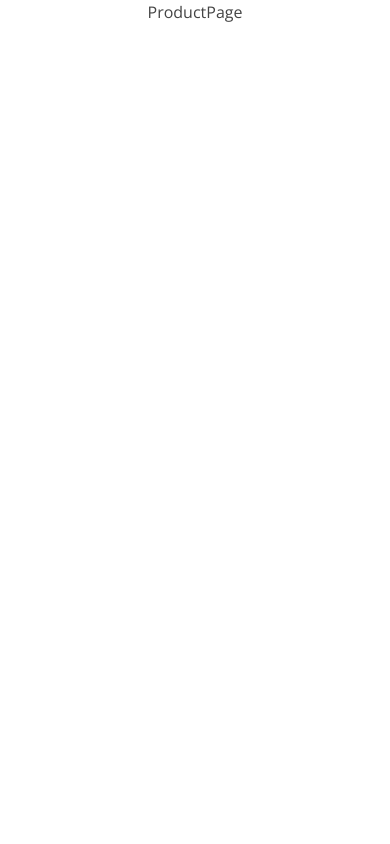
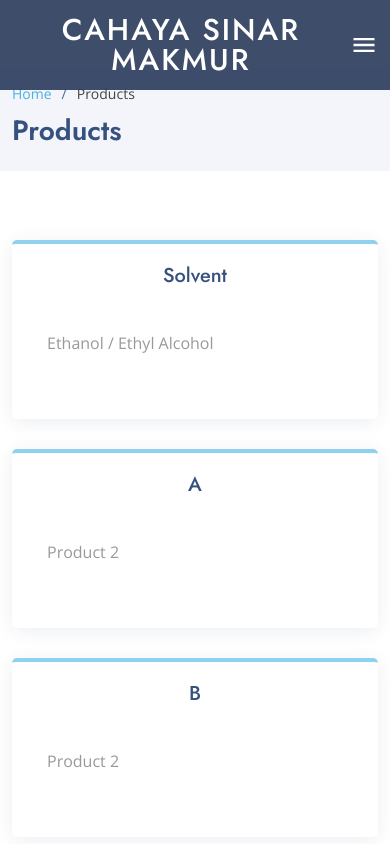
Before and after one commit to steventjoa89/cahaya-sinar-makmur, a React (Create React App) app: page /products in a window 390 px wide. Shown: the top 844 px of the page. Built offline with nearby package versions, Linux system fonts and the light colour scheme.

Commit message:
product page done.

```diff
--- a/package.json
+++ b/package.json
@@ -9,6 +9,7 @@
     "react": "^18.2.0",
     "react-dom": "^18.2.0",
     "react-icons": "^5.0.1",
+    "react-masonry-css": "^1.0.16",
     "react-router-dom": "^6.22.3",
     "react-scripts": "5.0.1",
     "web-vitals": "^2.1.4"
--- a/src/App.js
+++ b/src/App.js
@@ -3,6 +3,7 @@ import { Route, Routes } from "react-router-dom";
 import HomePage from "./pages/Home";
 import AboutUsPage from "./pages/AboutUs";
 import ProductPage from "./pages/Product";
+import ProductDetails from "./pages/ProductDetails";
 
 function App() {
   return (
@@ -11,6 +12,7 @@ function App() {
         <Route path="/" element={<HomePage />} exact />
         <Route path="/about-us" element={<AboutUsPage />} />
         <Route path="/products" element={<ProductPage />} />
+        <Route path="/products/:id" element={<ProductDetails />} />
       </Routes>
     </div>
   );
--- a/src/components/Products.js
+++ b/src/components/Products.js
@@ -36,7 +36,7 @@ function Products() {
         </div>
 
         <Link to="/products" className="btn-show-more">
-          Explore More
+          See More
         </Link>
       </div>
     </section>
--- a/src/data/data.js
+++ b/src/data/data.js
@@ -9,22 +9,52 @@ export const PRODUCT_CATEGORIES = [
   {
     id: 1,
     name: "solvent",
-    image: "https://media.istockphoto.com/id/1063777306/photo/yellow-liquid-spilled-petrol-additive-innovative-supply.jpg?s=612x612&w=0&k=20&c=VVTMkh_J-Mlm8v_PqO_D_h3Dzl1JNmLu5tCa1ZUEEtI=",
+    image:
+      "https://media.istockphoto.com/id/1063777306/photo/yellow-liquid-spilled-petrol-additive-innovative-supply.jpg?s=612x612&w=0&k=20&c=VVTMkh_J-Mlm8v_PqO_D_h3Dzl1JNmLu5tCa1ZUEEtI=",
     // image: "/images/products/solvent.jpg",
   },
   {
     id: 2,
     name: "alcohols",
-    image: "https://media.istockphoto.com/id/1418367954/photo/acetone-in-glass-chemical-in-the-laboratory-and-industry.jpg?s=612x612&w=0&k=20&c=O3OSJtTMQXKek5bdrhJUab9Q_HGEDlBABEv3FOn2qK8=",
+    image:
+      "https://media.istockphoto.com/id/1418367954/photo/acetone-in-glass-chemical-in-the-laboratory-and-industry.jpg?s=612x612&w=0&k=20&c=O3OSJtTMQXKek5bdrhJUab9Q_HGEDlBABEv3FOn2qK8=",
   },
   {
     id: 3,
     name: "glycols",
-    image: "https://media.istockphoto.com/id/157529625/photo/toxic-substance.jpg?s=612x612&w=0&k=20&c=YxS0aRk5Rg5gqZm9rsdW6jAmnYk_FrFcRaRg_KRIeN8=",
+    image:
+      "https://media.istockphoto.com/id/157529625/photo/toxic-substance.jpg?s=612x612&w=0&k=20&c=YxS0aRk5Rg5gqZm9rsdW6jAmnYk_FrFcRaRg_KRIeN8=",
   },
   {
     id: 4,
     name: "others",
-    image: "https://media.istockphoto.com/id/182188515/photo/analyzing-samples.jpg?s=612x612&w=0&k=20&c=-uo-jsjj1DawNP4J3JCnBHYNlH3Ip2uaL37MDc-koW4=",
+    image:
+      "https://media.istockphoto.com/id/182188515/photo/analyzing-samples.jpg?s=612x612&w=0&k=20&c=-uo-jsjj1DawNP4J3JCnBHYNlH3Ip2uaL37MDc-koW4=",
   },
 ];
+
+export const PRODUCTS = [
+  {
+    id: 1,
+    name: "Ethanol / Ethyl Alcohol",
+    category: ["solvent"],
+    package: "Drum",
+    weight: 200,
+    description: "This is ethanol description.",
+  },
+  {
+    id: 2,
+    name: "Product 2",
+    category: ["a", "b"],
+  },
+  {
+    id: 3,
+    name: "Product 3",
+    category: ["c"],
+  },
+  {
+    id: 4,
+    name: "Product 4",
+    category: ["d"],
+  },
+];
--- a/src/index.css
+++ b/src/index.css
@@ -528,7 +528,7 @@ h6 {
 # Sections General
 --------------------------------------------------------------*/
 section {
-  padding: 60px 0;
+  padding: 45px 0;
   overflow: hidden;
 }
 
@@ -1240,14 +1240,14 @@ section {
 }
 
 /*--------------------------------------------------------------
-# Pricing
---------------------------------------------------------------*/
-.pricing .row {
+# Product
+--------------------------------------------------------------*/
+.product .row {
   padding-top: 40px;
 }
 
-.pricing .box {
-  padding: 60px 40px;
+.product .box {
+  padding: 20px 5px;
   box-shadow: 0 3px 20px -2px rgba(20, 45, 100, 0.1);
   background: #fff;
   height: 100%;
@@ -1255,14 +1255,14 @@ section {
   border-radius: 5px;
 }
 
-.pricing h3 {
+.product h3 {
   font-weight: 500;
   margin-bottom: 15px;
   font-size: 20px;
   color: #37517e;
 }
 
-.pricing h4 {
+.product h4 {
   font-size: 48px;
   color: #37517e;
   font-weight: 400;
@@ -1270,17 +1270,17 @@ section {
   margin-bottom: 25px;
 }
 
-.pricing h4 sup {
+.product h4 sup {
   font-size: 28px;
 }
 
-.pricing h4 span {
+.product h4 span {
   color: #47b2e4;
   font-size: 18px;
   display: block;
 }
 
-.pricing ul {
+.product ul {
   padding: 20px 0;
   list-style: none;
   color: #999;
@@ -1288,12 +1288,20 @@ section {
   line-height: 20px;
 }
 
-.pricing ul li {
+.product ul li {
   padding: 10px 0 10px 30px;
   position: relative;
 }
 
-.pricing ul i {
+.product ul a {
+  color: #999;
+  cursor: pointer;
+}
+.product ul a:hover {
+  text-decoration: underline;
+}
+
+.product ul i {
   color: #28a745;
   font-size: 24px;
   position: absolute;
@@ -1301,19 +1309,19 @@ section {
   top: 6px;
 }
 
-.pricing ul .na {
+.product ul .na {
   color: #ccc;
 }
 
-.pricing ul .na i {
+.product ul .na i {
   color: #ccc;
 }
 
-.pricing ul .na span {
+.product ul .na span {
   text-decoration: line-through;
 }
 
-.pricing .buy-btn {
+.product .buy-btn {
   display: inline-block;
   padding: 12px 35px;
   border-radius: 50px;
@@ -1326,40 +1334,44 @@ section {
   border: 1px solid #47b2e4;
 }
 
-.pricing .buy-btn:hover {
+.product .buy-btn:hover {
   background: #47b2e4;
   color: #fff;
 }
 
-.pricing .featured {
-  border-top-color: #47b2e4;
-}
-
-.pricing .featured .buy-btn {
+.product .featured {
+  /* border-top-color: #47b2e4; */
+  border-top-color: rgba(71, 178, 228, 0.6);
+}
+.product .featured:hover {
+  border-top-color: rgba(71, 178, 228, 1);
+}
+
+.product .featured .buy-btn {
   background: #47b2e4;
   color: #fff;
 }
 
-.pricing .featured .buy-btn:hover {
+.product .featured .buy-btn:hover {
   background: #23a3df;
 }
 
 @media (max-width: 992px) {
-  .pricing .box {
-    max-width: 60%;
+  .product .box {
+    max-width: 100%;
     margin: 0 auto 30px auto;
   }
 }
 
 @media (max-width: 767px) {
-  .pricing .box {
-    max-width: 80%;
+  .product .box {
+    max-width: 100%;
     margin: 0 auto 30px auto;
   }
 }
 
 @media (max-width: 420px) {
-  .pricing .box {
+  .product .box {
     max-width: 100%;
     margin: 0 auto 30px auto;
   }
@@ -1889,6 +1901,39 @@ code {
     monospace;
 } */
 
+/* Masonry Grid */
+.my-masonry-grid {
+  display: -webkit-box; /* Not needed if autoprefixing */
+  display: -ms-flexbox; /* Not needed if autoprefixing */
+  display: flex;
+  margin-left: -30px; /* gutter size offset */
+  width: auto;
+}
+.my-masonry-grid_column {
+  padding-left: 30px; /* gutter size */
+  background-clip: padding-box;
+}
+
+/* Style your items */
+.my-masonry-grid_column > div {
+  /* change div to reference your elements you put in <Masonry> */
+  /* background: grey; */
+  margin-bottom: 30px;
+}
+
+/* Optional, different gutter size on mobile */
+@media (max-width: 800px) {
+  .my-masonry-grid {
+    margin-left: -15px; /* gutter size offset */
+  }
+  .my-masonry-grid_column {
+    padding-left: 15px; /* gutter size offset */
+  }
+  .my-masonry-grid_column > div {
+    margin-bottom: 15px; /* space between items */
+  }
+}
+
 /* Additional CSS */
 .inner-page h2 {
   font-size: 30px;
--- a/src/pages/Product/index.js
+++ b/src/pages/Product/index.js
@@ -1,9 +1,66 @@
-import React from 'react'
+import React from "react";
+import HeaderStatic from "../../components/Header/HeaderStatic";
+import Footer from "../../components/Footer/Footer";
+import BackToTop from "../../components/BackToTop";
+import BreadCrumb from "../../components/BreadCrumb";
+import Masonry from "react-masonry-css";
+import {
+  getProductsByCategory,
+  getUniqueCategoriesFromProductsArr,
+  toProperCase,
+} from "../../utils/stringUtil";
+import { PRODUCTS } from "../../data/data";
+import { Link } from "react-router-dom";
 
 function ProductPage() {
+  const breakpointColumnsObj = {
+    default: 3,
+    1100: 3,
+    700: 2,
+    500: 1,
+  };
+
+  const uniqueProductCategories = getUniqueCategoriesFromProductsArr(PRODUCTS);
+
   return (
-    <div>ProductPage</div>
-  )
+    <>
+      <HeaderStatic activeMenu="product" />
+      <main id="main" style={{ borderBottom: "2px solid #f3f5fa" }}>
+        <BreadCrumb breadCrumbPath={["Products"]} />
+
+        <section id="product" className="product">
+          <div className="container" data-aos="fade-up">
+            <Masonry
+              breakpointCols={breakpointColumnsObj}
+              className="my-masonry-grid"
+              columnClassName="my-masonry-grid_column"
+            >
+              {uniqueProductCategories.map((category, i) => (
+                <div key={i} className="mt-4 mt-lg-0" data-aos="fade-up">
+                  <div className="box featured">
+                    <h3>{toProperCase(category)}</h3>
+                    <ul>
+                      {getProductsByCategory(PRODUCTS, category).map(
+                        (product, j) => (
+                          <li key={j}>
+                            <Link to={`/products/${product.id}`}>
+                              {product.name}
+                            </Link>
+                          </li>
+                        )
+                      )}
+                    </ul>
+                  </div>
+                </div>
+              ))}
+            </Masonry>
+          </div>
+        </section>
+      </main>
+      <Footer />
+      <BackToTop />
+    </>
+  );
 }
 
-export default ProductPage
+export default ProductPage;
--- /dev/null
+++ b/src/pages/ProductDetails/index.js
@@ -0,0 +1,9 @@
+import React from 'react'
+
+function ProductDetails() {
+  return (
+    <div>ProductDetails</div>
+  )
+}
+
+export default ProductDetails
--- a/src/utils/stringUtil.js
+++ b/src/utils/stringUtil.js
@@ -1,2 +1,11 @@
 export const toProperCase = (str) =>
   str.replace(/\b\w/g, (char) => char.toUpperCase());
+
+export const getUniqueCategoriesFromProductsArr = (products) => {
+  const allCategories = products.flatMap((product) => product.category);
+  return [...new Set(allCategories)];
+};
+
+export const getProductsByCategory = (products, category) => {
+  return products.filter(product => product.category.includes(category));
+};
```
Also changed, not shown: 1 other file (tests, documents, lock files or other folders).
